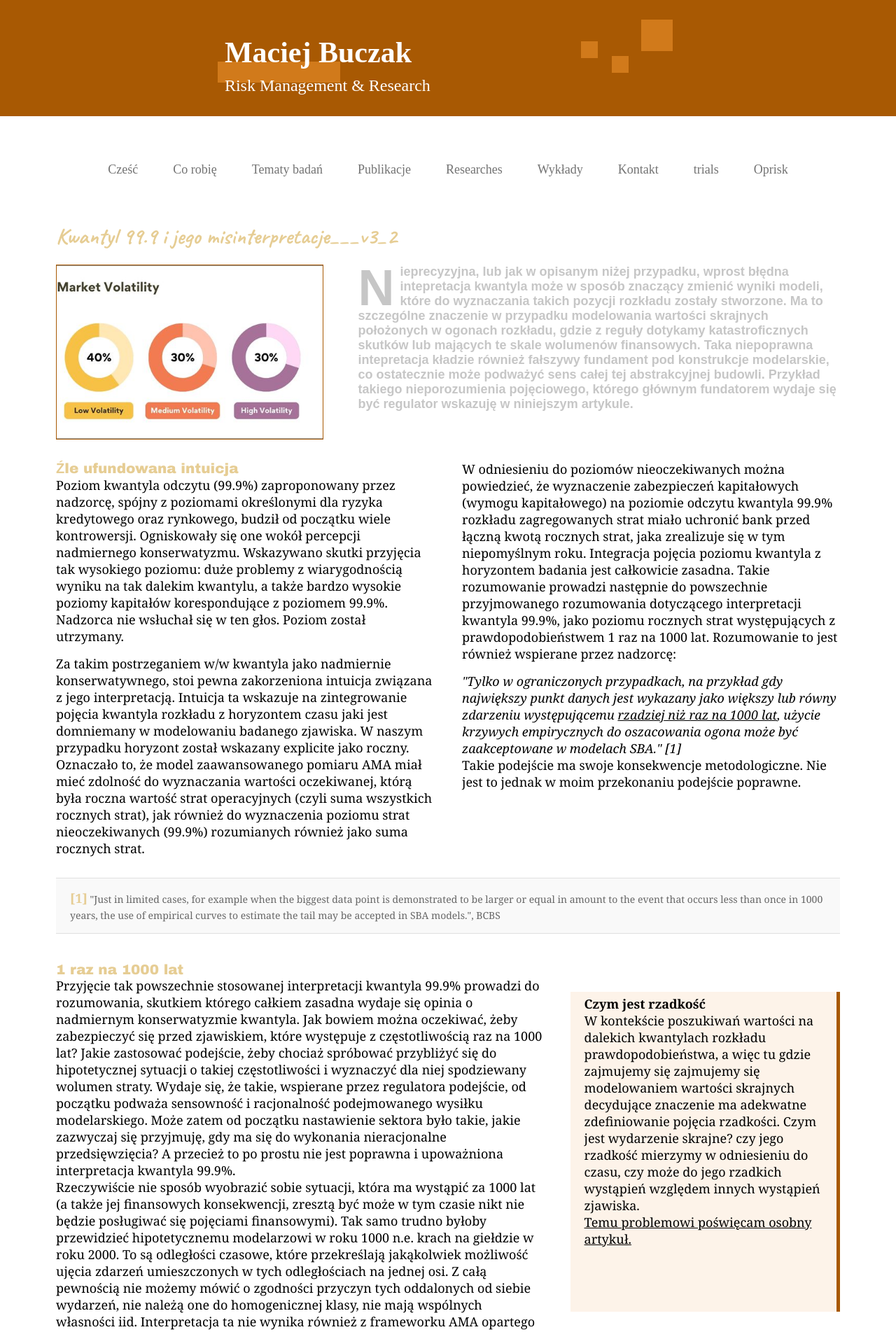
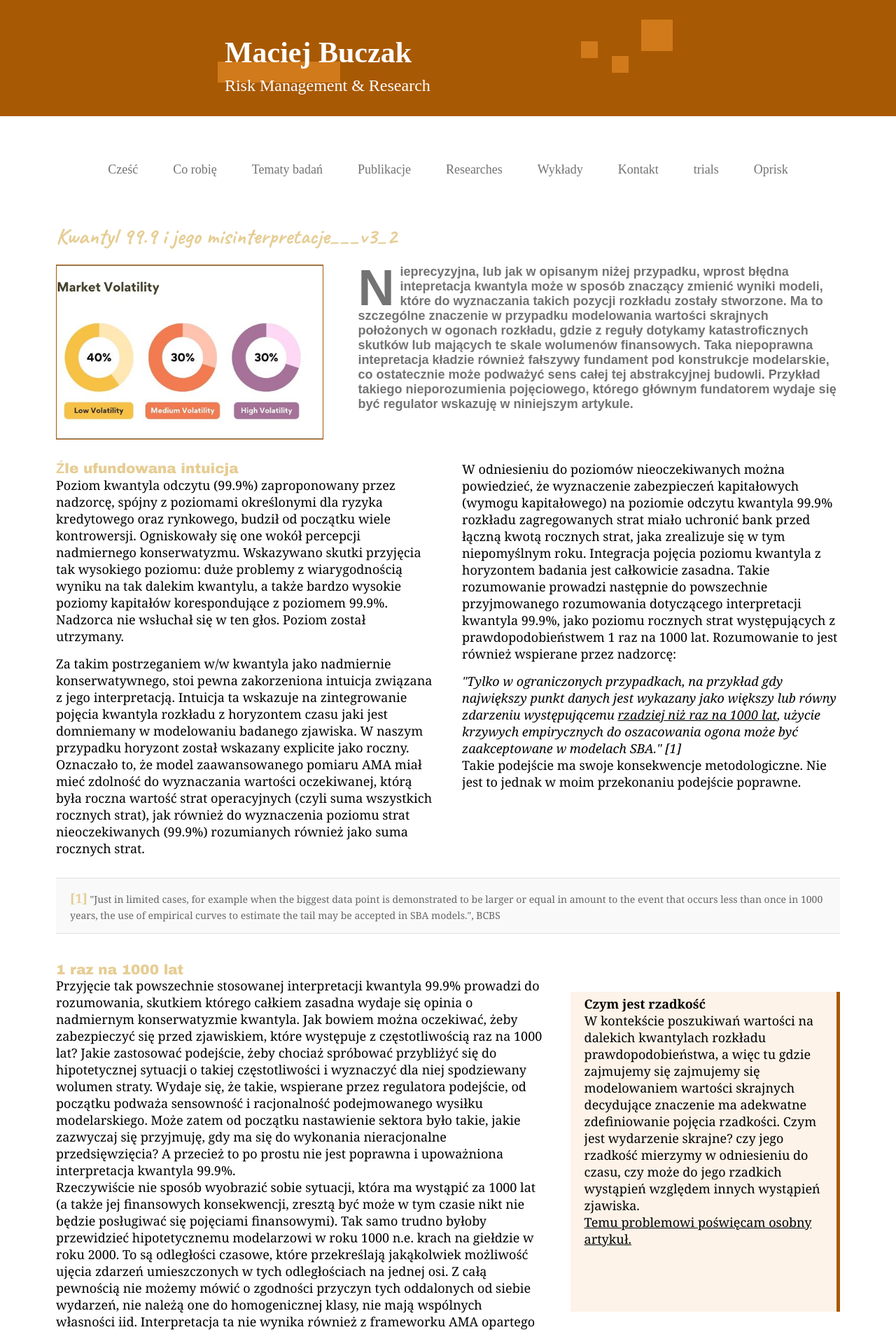
Before and after one commit to MaciejBuczak/risk-research, a Jekyll site: the page built from art-oprisk-kw999_v3_2.md, in a window 1280 px wide. Shown: the top 1903 px of the page at 70% size. Built offline with Jekyll 4.4.1, drawn with Linux system fonts in a browser that asks for light colours.

Commit message:
Update art-oprisk-kw999-layout_v3_2.html

```diff
--- a/_layouts/art-oprisk-kw999-layout_v3_2.html
+++ b/_layouts/art-oprisk-kw999-layout_v3_2.html
@@ -882,8 +882,8 @@
           <div class="ryzmod-text-block">
             <!-- Tekst wstępny - bez tła -->
             <div class="ryzmod-intro-text">
-    <h5 style="text-indent: 0px; font-family: Arial, sans-serif; font-size: 18px; color: #5555;">
-      <span style="float: left; font-size: 400%; line-height: 0.8; margin-right: 8px; margin-top: 5px; color: #5555;">N</span>
+    <h5 style="text-indent: 0px; font-family: Arial, sans-serif; font-size: 18px; color: #737373;">
+      <span style="float: left; font-size: 400%; line-height: 0.8; margin-right: 8px; margin-top: 5px; color: #737373;">N</span>
       ieprecyzyjna, lub jak w opisanym niżej przypadku, wprost błędna intepretacja kwantyla może w sposób znaczący zmienić wyniki modeli, które do wyznaczania takich pozycji rozkładu zostały stworzone.
       Ma to szczególne znaczenie w przypadku modelowania wartości skrajnych położonych w ogonach rozkładu, gdzie z reguły dotykamy katastroficznych skutków lub mających te skale wolumenów finansowych.
       Taka niepoprawna intepretacja kładzie również fałszywy fundament pod konstrukcje modelarskie, co ostatecznie może podważyć sens całej tej abstrakcyjnej budowli.
```
